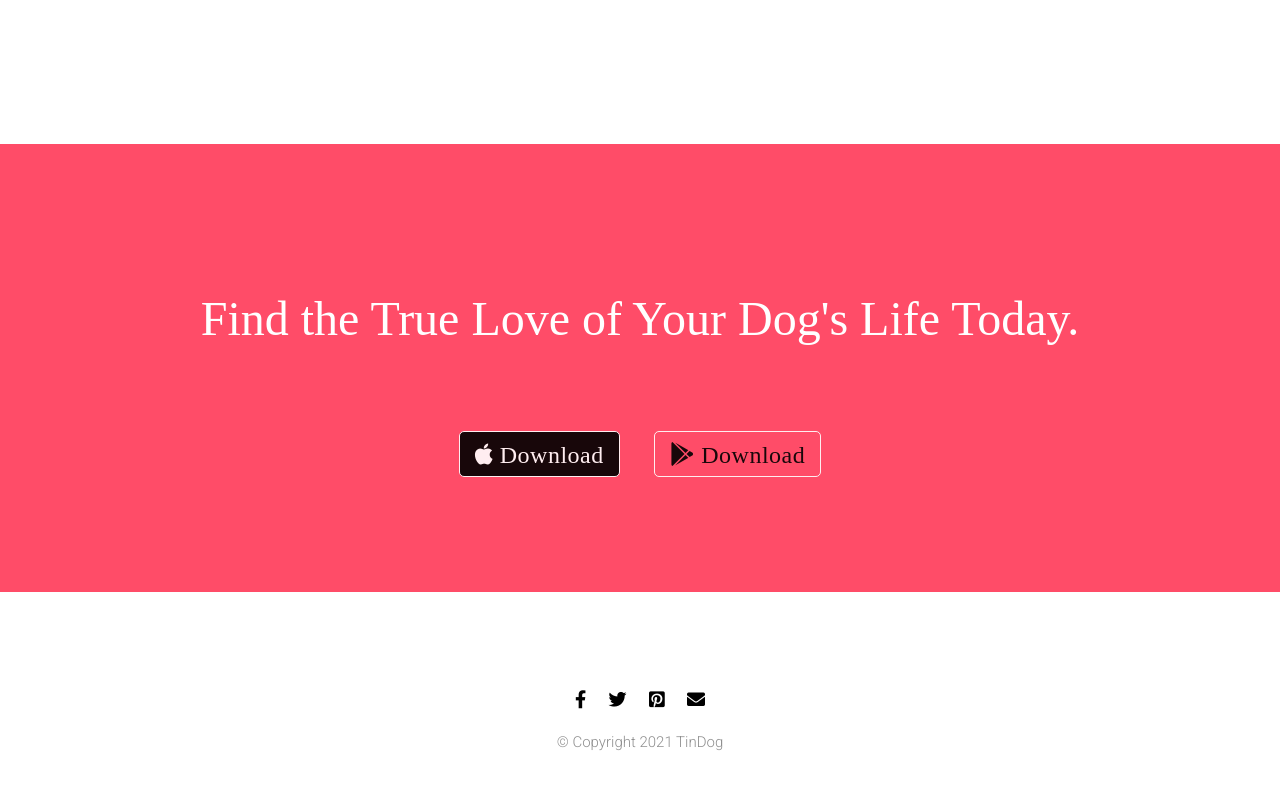
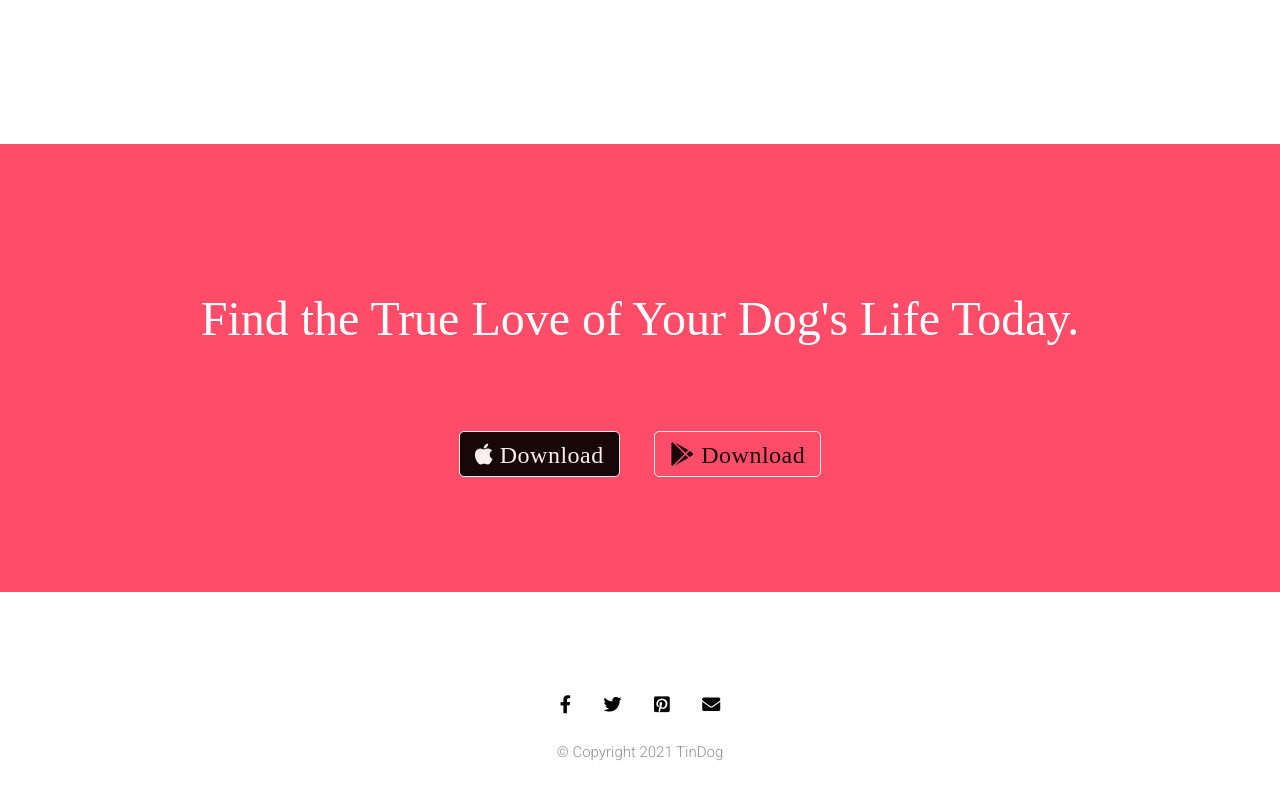
Before and after one commit to joni475/TinDog-landing-page-challenge-from-Udemy-Angela-s-course, a plain HTML site: page index.html in a window 1280 px wide. Shown: the part 2344-3144 px from the top of the page. Drawn offline with Linux system fonts and the light colour scheme.

Commit message:
an update of hover on footer social logo section

```diff
--- a/styles.css
+++ b/styles.css
@@ -314,11 +314,13 @@ footer {
     text-align: center;
 }
 .footer-i {
-    margin: 1%;
+   padding: 14px;
 }
 .footer-i:hover {
-    opacity: 0.5;
+    opacity: 0.4;
     cursor: pointer;
+    border: 1px solid black;
+    border-radius: 60%;
 }
 footer >p{
     color: #8f8f8f;
```
